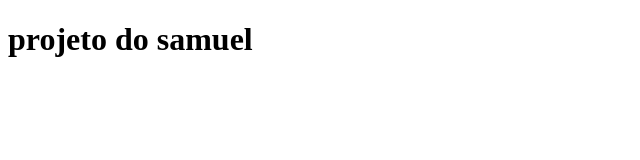
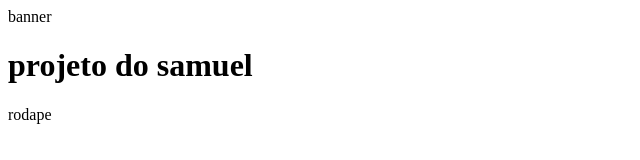
Before and after one commit to samuelinfor/meu-site, a plain HTML site: page index.html in a window 1280 px wide. Shown: the whole page, without its empty margins (0-640 px from the left). Drawn offline with Linux system fonts and the light colour scheme.

Commit message:
adicionei o banner e rodape

```diff
--- a/index.html
+++ b/index.html
@@ -4,6 +4,8 @@
 	<title></title>
 </head>
 <body>
+<head>banner</head>
 <h1>projeto do samuel</h1>
+<footer>rodape</footer>
 </body>
 </html>
```
